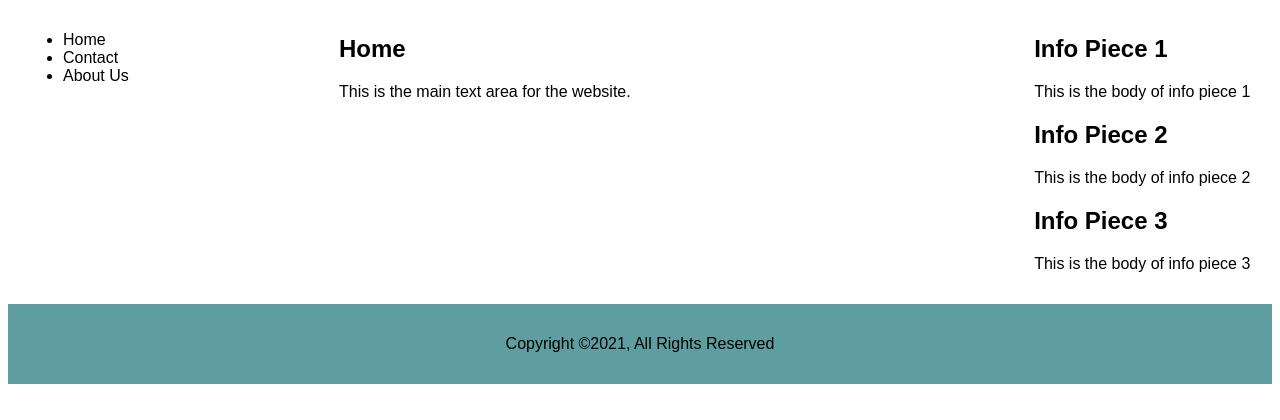
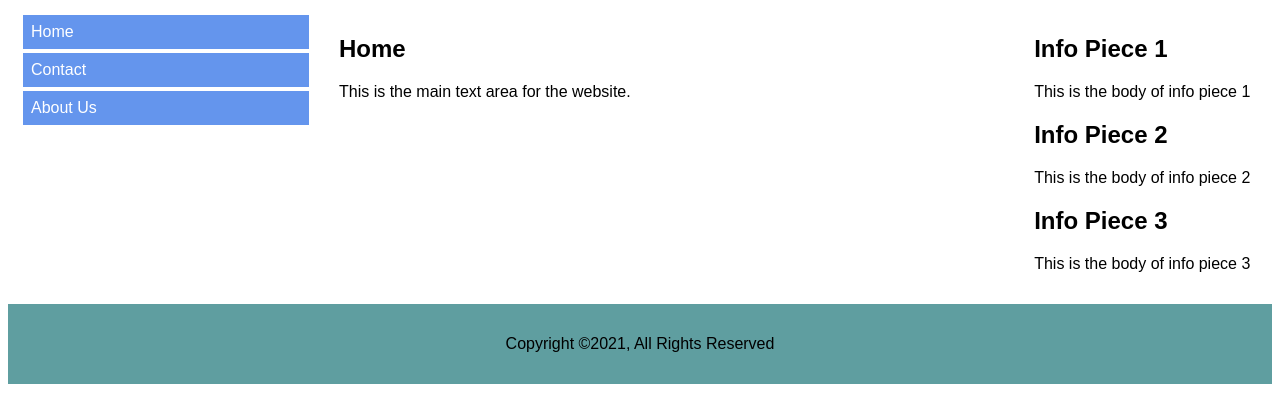
Before and after one commit to aburke-cgcc/cs162_ab_wk6_lecture, a PHP site: page / in a window 1280 px wide. Shown: the part 221-641 px from the top of the page. Run offline with PHP 8.4, Linux system fonts and the light colour scheme.

Commit message:
Added style to side-menu

```diff
--- a/styles/styles.css
+++ b/styles/styles.css
@@ -41,6 +41,20 @@ footer{
 
 .col-1{
     width: 25%;
+}
+
+/* menu items */
+.col-1 ul{
+    list-style-type: none;
+    margin: 0;
+    padding: 0;
+}
+
+.col-1 ul li{
+    padding: 8px;
+    margin-bottom: 4px;
+    background-color: cornflowerblue;
+    color: white;
 }
 
 .col-2{
```
